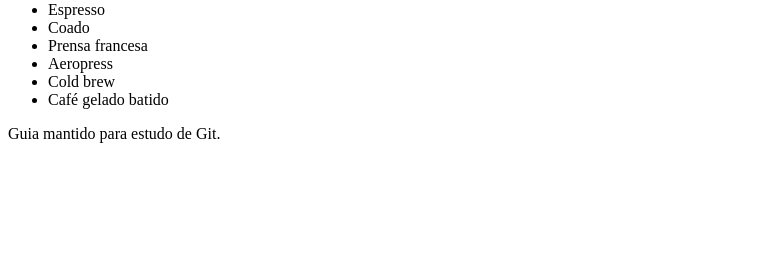
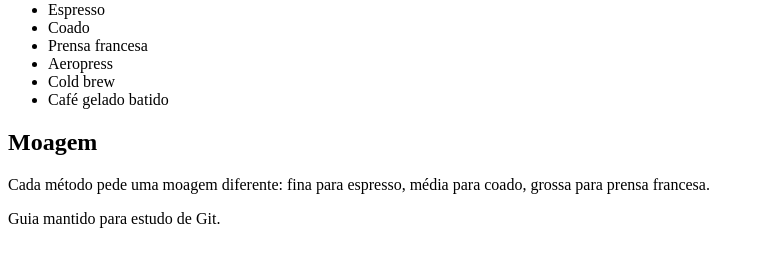
Before and after one commit to FelipeManchester/git-guia-de-cafes, a plain HTML site: page index.html in a window 1280 px wide. Shown: the part 79-346 px from the top of the page, without its empty margins (0-764 px from the left). Drawn offline with Linux system fonts and the light colour scheme.

Commit message:
feat: adiciona secao de moagem na pagina

```diff
--- a/index.html
+++ b/index.html
@@ -14,6 +14,12 @@
       <li>Cold brew</li>
       <li>Café gelado batido</li>
     </ul>
+
+    <h2>Moagem</h2>
+    <p>
+      Cada método pede uma moagem diferente: fina para espresso, média para
+      coado, grossa para prensa francesa.
+    </p>
     <footer>Guia mantido para estudo de Git.</footer>
   </body>
 </html>
```
